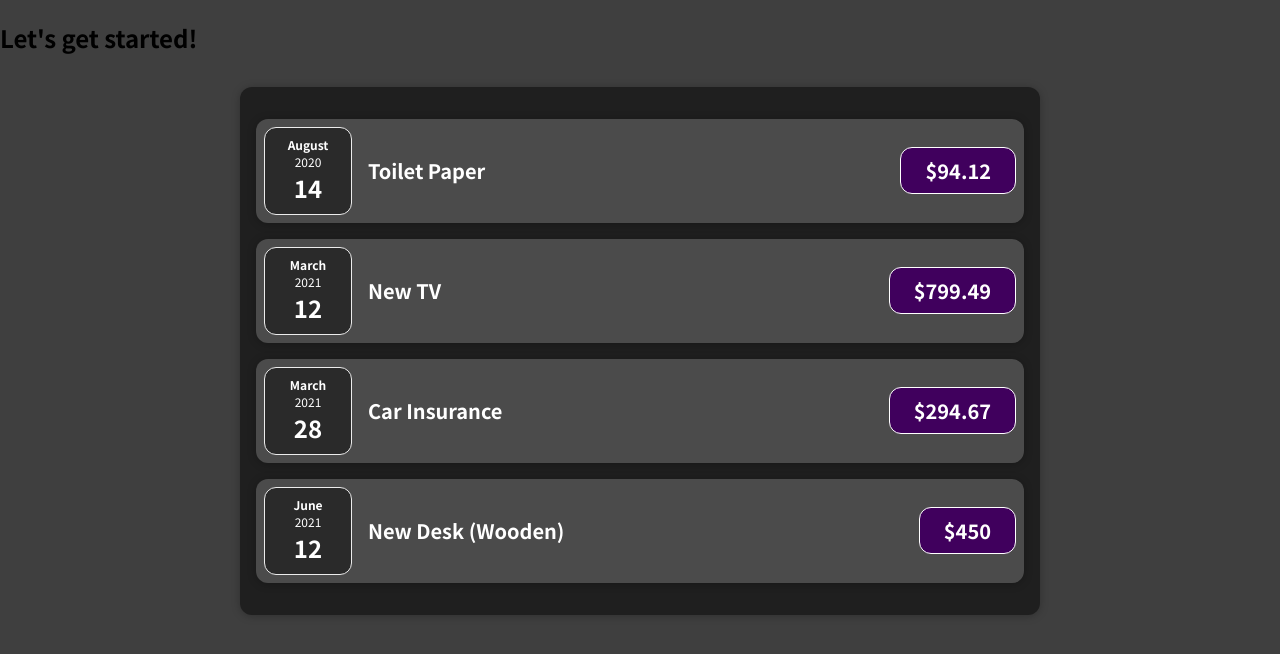
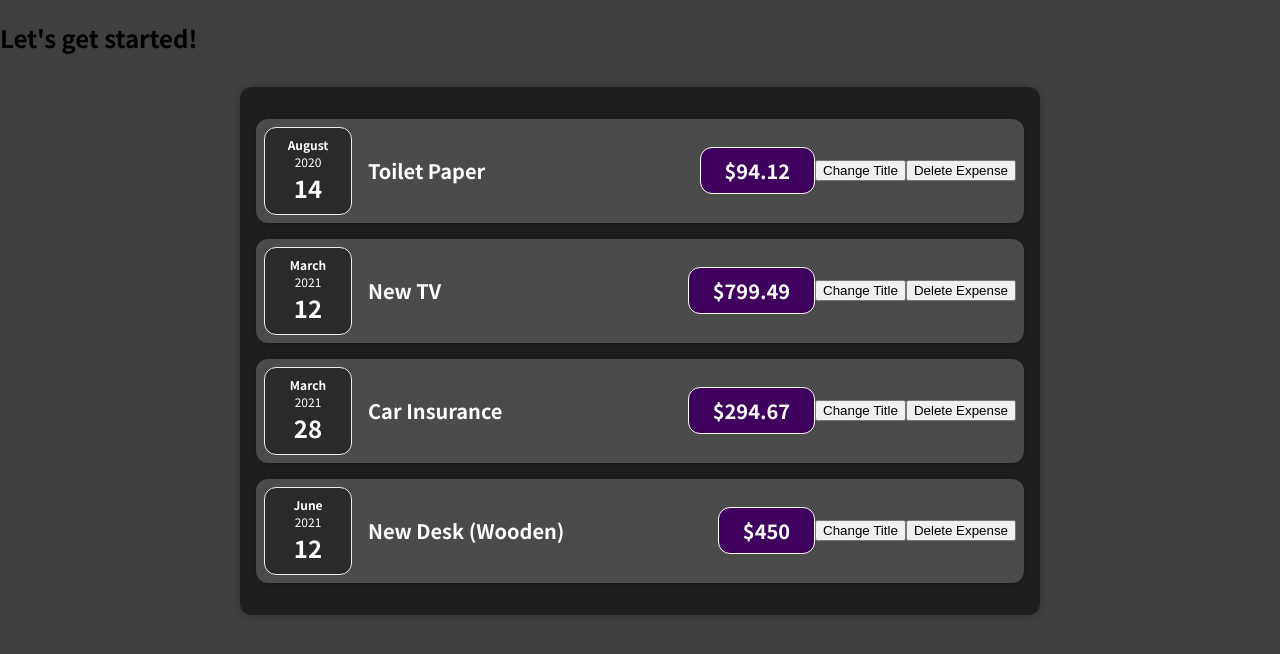
Before and after one commit to nabankur2000m/React-Prroject----Lets-Start-Coding-Assignment, a React (Create React App) app: page / in a window 1280 px wide. Shown: the top 654 px of the page. Built offline with nearby package versions, Linux system fonts and the light colour scheme.

Commit message:
Adding Event Listeners made easy

```diff
--- a/src/components/Expenses/ExpenseItem.js
+++ b/src/components/Expenses/ExpenseItem.js
@@ -1,18 +1,34 @@
-import React from 'react';
+import React, { useState } from 'react';
 import ExpenseDate from './ExpenseDate';
 import Card from '../UI/Card';
 import './ExpenseItem.css';
 
 const ExpenseItem = (props) => {
+  const [isDeleted, setIsDeleted] = useState(false);
+
+  const clickHandler = () => {
+    console.log('Clicked!!!!!!!!!!!');
+  };
+
+  const deleteHandler = () => {
+    setIsDeleted(true);
+  };
+
   return (
+    <div>
+      {!isDeleted && (
         <Card className='expense-item'>
           <ExpenseDate date={props.date} />
           <div className='expense-item__description'>
             <h2>{props.title}</h2>
             <div className='expense-item__price'>${props.amount}</div>
           </div>
+          <button onClick={clickHandler}>Change Title</button>
+          <button onClick={deleteHandler}>Delete Expense</button>
         </Card>
+      )}
+    </div>
   );
-}
+};
 
 export default ExpenseItem;
```
Lines whose indentation alone changed are shown as unchanged.
